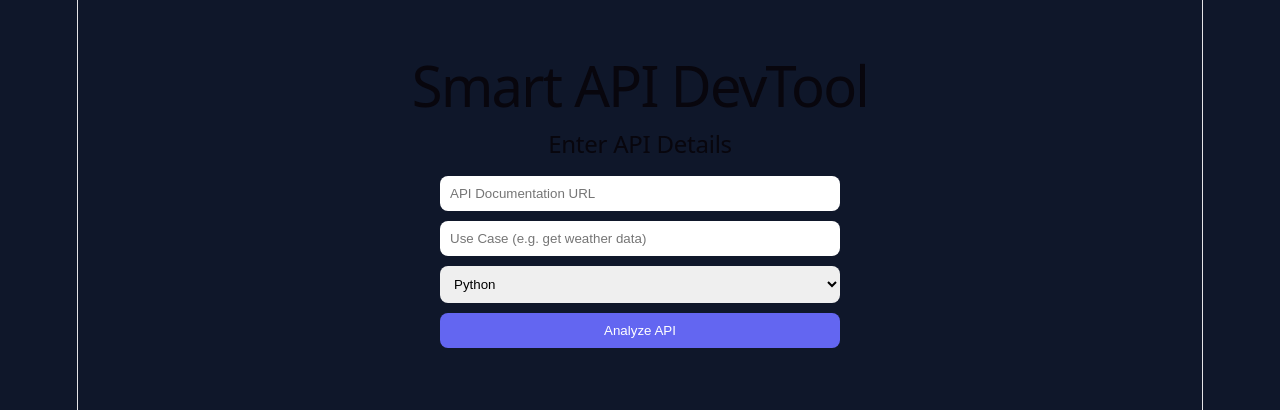
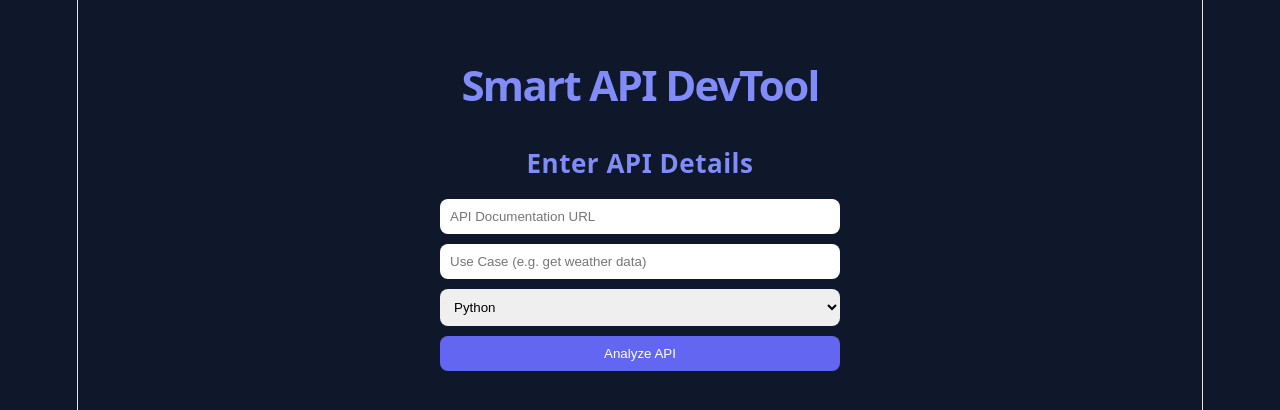
Before and after one commit to AnjaliTamilvanan/Smart-Devtool, a React (Vite) app in the folder api-devtool/frontend/: page / in a window 1280 px wide. Shown: the top 410 px of the page. Built offline with nearby package versions, Linux system fonts and the light colour scheme.

Commit message:
Final UI Improvement

```diff
--- a/api-devtool/frontend/src/styles/main.css
+++ b/api-devtool/frontend/src/styles/main.css
@@ -10,6 +10,25 @@ body {
   padding: 40px;
 }
 
+/* 🔥 HEADINGS UPDATED */
+h1, h2 {
+  color: #818cf8; /* purple like "Generating code" */
+  font-weight: 600;
+}
+
+h1 {
+  font-size: 42px;
+  margin-bottom: 20px;
+}
+
+h2 {
+  font-size: 26px;
+  margin-top: 30px;
+  margin-bottom: 10px;
+  letter-spacing: 0.5px;
+}
+
+/* FORM */
 .form {
   display: flex;
   flex-direction: column;
@@ -26,21 +45,26 @@ button {
   border: none;
 }
 
+/* BUTTON */
 button {
   background: #6366f1;
   color: white;
   cursor: pointer;
 }
 
+/* 🔥 BOX TEXT SMALLER */
 .box {
   background: #1e293b;
   padding: 15px;
   border-radius: 10px;
   text-align: left;
   overflow-x: auto;
+
+  font-size: 14px;   /* 👈 smaller than headings */
+  line-height: 1.5;
 }
 
-/* ✅ NEW: ChatGPT-style copy icon */
+/* ✅ ChatGPT-style copy icon */
 .code-container {
   position: relative;
 }
@@ -64,6 +88,7 @@ button {
   background: #475569;
 }
 
+/* LOADER */
 .loader-container {
   margin-top: 20px;
 }
```
Also changed, not shown: api-devtool/frontend/index.html (+4 -1 lines).
